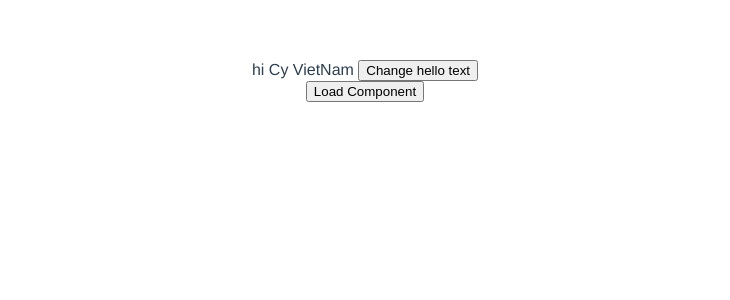
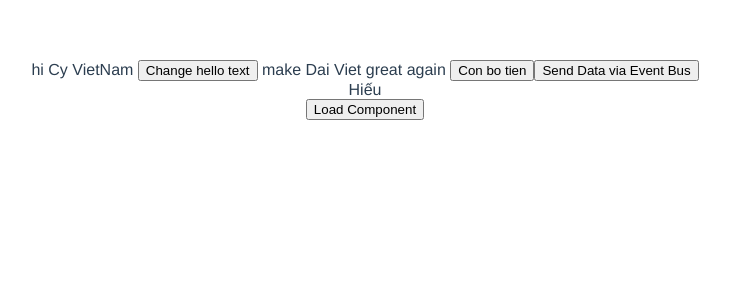
Before and after one commit to lrandom/vue-cy, a Vue app: page / in a window 1280 px wide. Both pictures are taken after a click on the button "Load Component". Shown: the top 300 px of the page, without its empty margins (275-1005 px from the left). Built offline with nearby package versions, Linux system fonts and the light colour scheme.

Commit message:
update code

```diff
--- a/src/App.vue
+++ b/src/App.vue
@@ -1,20 +1,26 @@
 <template>
   <div id="app">
-    <CyVietNam v-if="loadComponent"></CyVietNam>
+    <CyVietNam v-if="loadComponent"
+               @conChoBoTien="_boLayTien"
+               :content="content"></CyVietNam>
+    <Hieu></Hieu>
     <button @click="loadComponent=!loadComponent">Load Component</button>
   </div>
 </template>
 
 <script>
 import CyVietNam from "./components/CyVietNam";
-
+import Hieu from "./components/Hieu";
 export default {
   name: 'App',
   components: {
+    Hieu,
     CyVietNam
   },
   data() {
     return {
+      title:'Nguyen Thanh Luan Viet Nam, Dai Viet boi, da vang anh kim',
+      content:'make Dai Viet great again',
       loadComponent: false
     }
   },
@@ -25,6 +31,12 @@ export default {
     }
   },
   mounted() {
+  },
+  methods:{
+    _boLayTien(money){
+      alert(money);
+      alert("Thank you very much");
+    }
   }
 }
 </script>
--- a/src/components/CyVietNam.vue
+++ b/src/components/CyVietNam.vue
@@ -1,14 +1,34 @@
 <template>
   <div>{{ hello }} Cy VietNam
     <button @click="hello='hihi'">Change hello text</button>
+    {{ title }}
+    {{ content }}
+
+    <button @click="_sendData()">Con bo tien</button>
+
+    <button @click="_sendDataViaEventBus()">Send Data via Event Bus</button>
   </div>
 </template>
 
 <script>
+import EventBus from "../event-bus";
 export default {
+
   data() {
     return {
       hello: "hi"
+    }
+  },
+  //props:['title','content'],
+  props: {
+    title: {
+      type: String,
+      required: true
+    },
+    content: {
+      type: String,
+      required: true,
+      default: 'Make Dai Viet great again'
     }
   },
   beforeCreate() {
@@ -38,6 +58,14 @@ export default {
   },
   destroyed() {
     console.error("Destroy");
+  },
+  methods:{
+    _sendData() {
+      this.$emit('conChoBoTien',500000);
+    },
+    _sendDataViaEventBus() {
+      EventBus.$emit('anhChoTienEm', 50000);
+    }
   }
 }
 </script>
--- /dev/null
+++ b/src/components/Hieu.vue
@@ -0,0 +1,19 @@
+<template>
+   <div>Hiếu</div>
+</template>
+
+<script>
+import EventBus from "../event-bus";
+export default {
+  name: "Hieu",
+  mounted() {
+    EventBus.$on('anhChoTienEm',(money)=>{
+      alert("Hiếu đã nhận đc" + money);
+    })
+  }
+}
+</script>
+
+<style scoped>
+
+</style>
--- /dev/null
+++ b/src/event-bus.js
@@ -0,0 +1,4 @@
+import Vue from 'vue';
+
+const EventBus = new Vue();
+export default EventBus;
```
